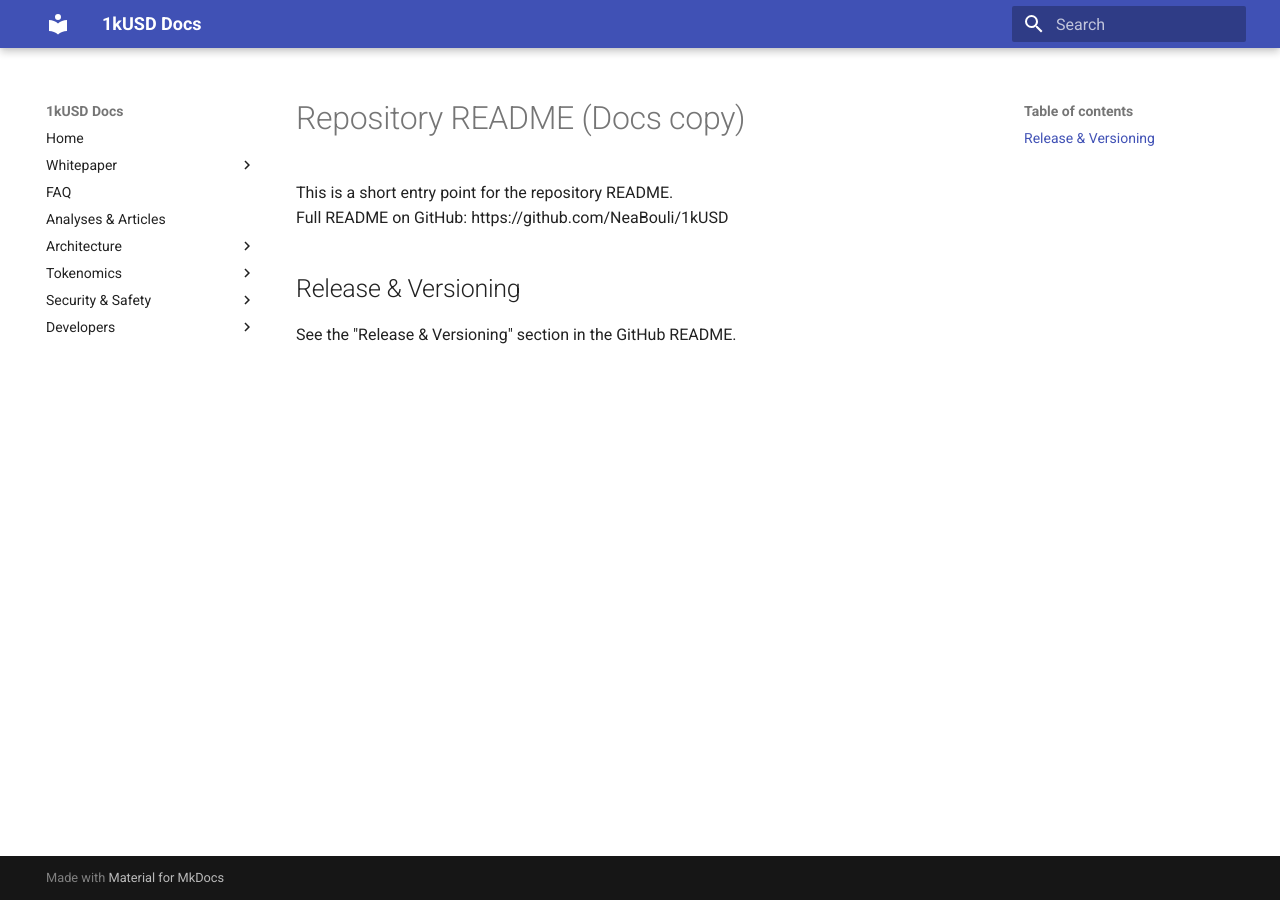
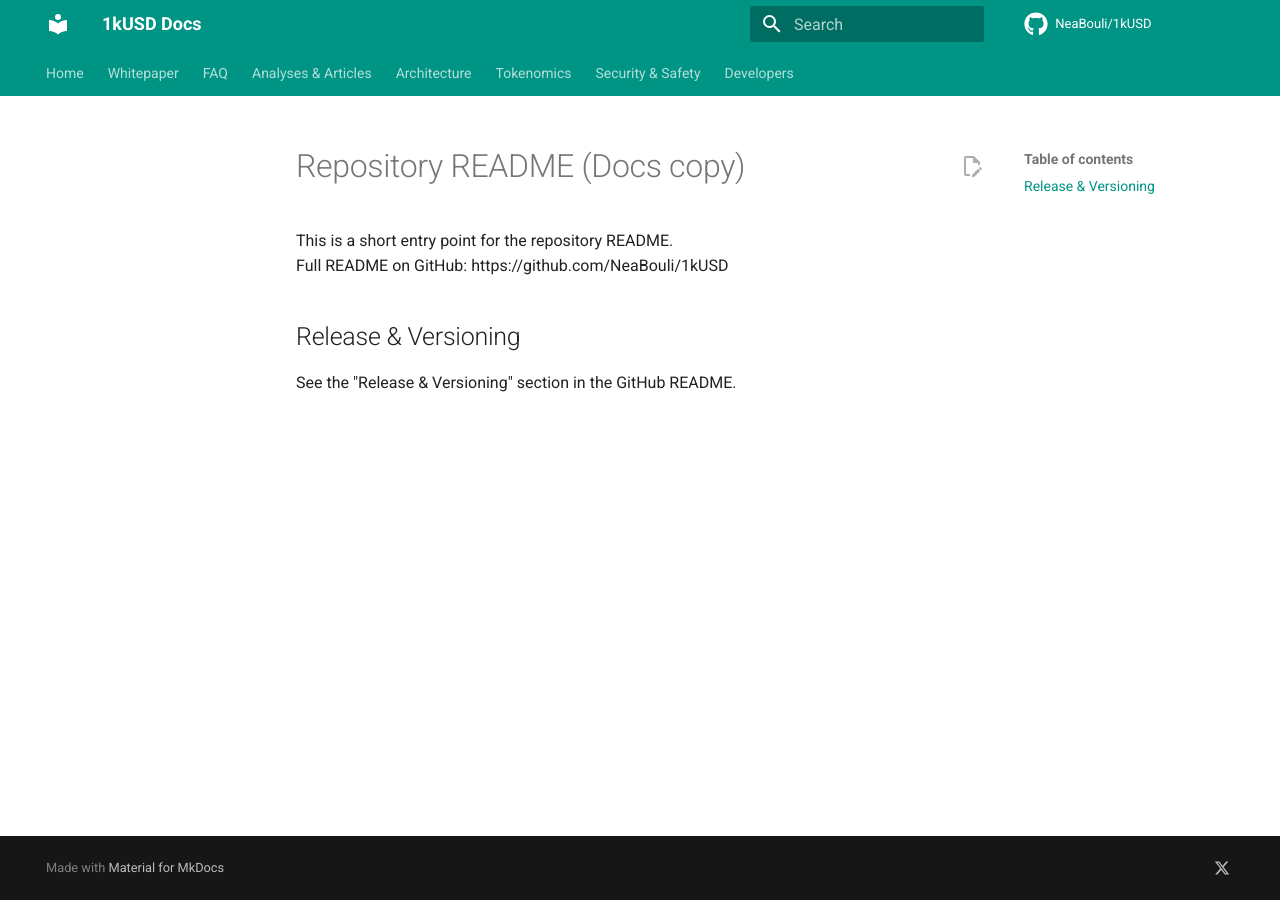
Before and after one commit to NeaBouli/1kUSD, an MkDocs documentation site: the page built from docs/README.md, in a window 1280 px wide. Built offline with MkDocs 1.6.1 and Material for MkDocs 9.7.7, drawn with Linux system fonts in a browser that asks for light colours; comment, search, counter and statistics services are not loaded; some of the changed lines change nothing that is shown.

Commit message:
docs: fix mkdocs navigation and set proper home page

```diff
--- a/mkdocs.yml
+++ b/mkdocs.yml
@@ -1,38 +1,72 @@
-site_name: 1kUSD Docs
+site_name: "1kUSD Docs"
+site_url: "https://neabouli.github.io/1kUSD/"
+repo_url: "https://github.com/NeaBouli/1kUSD"
+repo_name: "NeaBouli/1kUSD"
 theme:
   name: material
+  language: en
+  features:
+    - navigation.tabs
+    - navigation.sections
+    - search.highlight
+    - content.code.copy
+    - content.action.edit
+  icon:
+    repo: fontawesome/brands/github
+  palette:
+    - media: "(prefers-color-scheme: dark)"
+      scheme: slate
+      primary: teal
+      accent: lime
+    - media: "(prefers-color-scheme: light)"
+      scheme: default
+      primary: teal
+      accent: blue
 
 nav:
   - Home: index.md
   - Whitepaper:
-      - Deutsch: whitepaper/WHITEPAPER_1kUSD_DE.md
-      - English: whitepaper/WHITEPAPER_1kUSD_EN.md
-  - FAQ: FAQ.md
-  - Analyses & Articles: ANALYSIS_KASPA_STABLECOINS.md
+      - English: docs/WHITEPAPER_EN.md
+      - Deutsch: docs/WHITEPAPER_DE.md
+  - FAQ: docs/FAQ.md
+  - Analyses & Articles: docs/articles/README.md
   - Architecture:
-      - System Overview: ARCHITECTURE.md
-      - Module IDs: MODULE_IDS.md
-      - Indexer & Oracles: indexer/INDEXING_TELEMETRY.md
-      - Converter Router: converter/AUTOCONVERTER_ROUTER.md
+      - System Overview: docs/specs/ARCHITECTURE.md
+      - Module IDs: docs/specs/MODULE_IDS.md
+      - Indexer & Oracles: docs/specs/ORACLE_AGGREGATOR_SPEC.md
+      - Converter Router: docs/converter/AUTOCONVERTER_ROUTER.md
   - Tokenomics:
-      - Core Token Model: specs/TOKEN_SPEC.md
-      - Fee Accrual: FEE_ACCRUAL.md
-      - Vault Accounting: VAULT_ACCOUNTING.md
+      - Core Token Model: docs/specs/TOKEN_SPEC.md
+      - Fee Accrual: docs/specs/PSM_SPEC.md
+      - Vault Accounting: docs/specs/COLLATERAL_VAULT_SPEC.md
   - Security & Safety:
-      - Safety Guardian: SAFETY_GUARDIAN_CHECKLIST.md
-      - Threat Model: THREAT_MODEL.md
-      - Security Analysis: testing/SECURITY_ANALYSIS.md
+      - Safety Guardian: docs/specs/SAFETY_AUTOMATA_SPEC.md
+      - Threat Model: docs/specs/SECURITY_THREAT_MODEL.md
+      - Security Analysis: docs/SECURITY_PREAUDIT_README.md
   - Developers:
-      - Onboarding: DEVELOPER_ONBOARDING.md
-      - Governance Params: GOVERNANCE_PARAM_WRITES.md
-      - Oracle Spec: specs/ORACLE_AGGREGATOR_SPEC.md
-      - PSM Spec: specs/PSM_SPEC.md
-      - Proof of Reserves: specs/PROOF_OF_RESERVES_SPEC.md
+      - Onboarding: docs/SDK_WIRING_GUIDE.md
+      - Governance Params: docs/specs/PARAMETER_REGISTRY_SPEC.md
+      - Oracle Spec: docs/specs/ORACLE_AGGREGATOR_SPEC.md
+      - PSM Spec: docs/specs/PSM_SPEC.md
+      - Proof of Reserves: docs/specs/PROOF_OF_RESERVES_SPEC.md
+
+plugins:
+  - search
+  - git-revision-date-localized:
+      type: datetime
+      locale: en
+      fallback_to_build_date: true
 
 markdown_extensions:
+  - admonition
+  - codehilite
+  - footnotes
+  - meta
   - toc:
       permalink: true
-  - tables
-  - footnotes
 
-use_directory_urls: true
+extra:
+  social:
+    - icon: fontawesome/brands/x-twitter
+      link: https://x.com/Kaspa_USD
+      name: "@Kaspa_USD"
```
